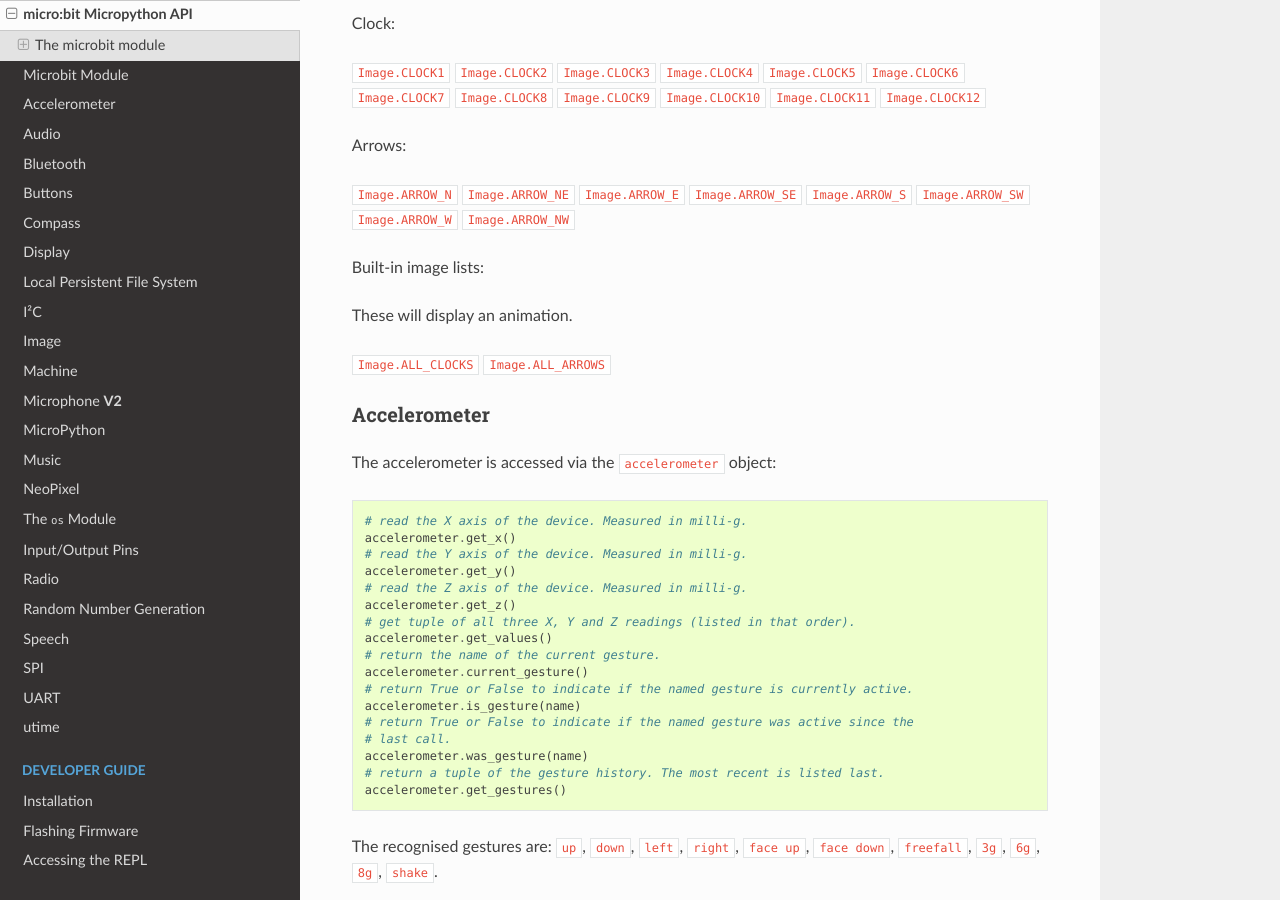
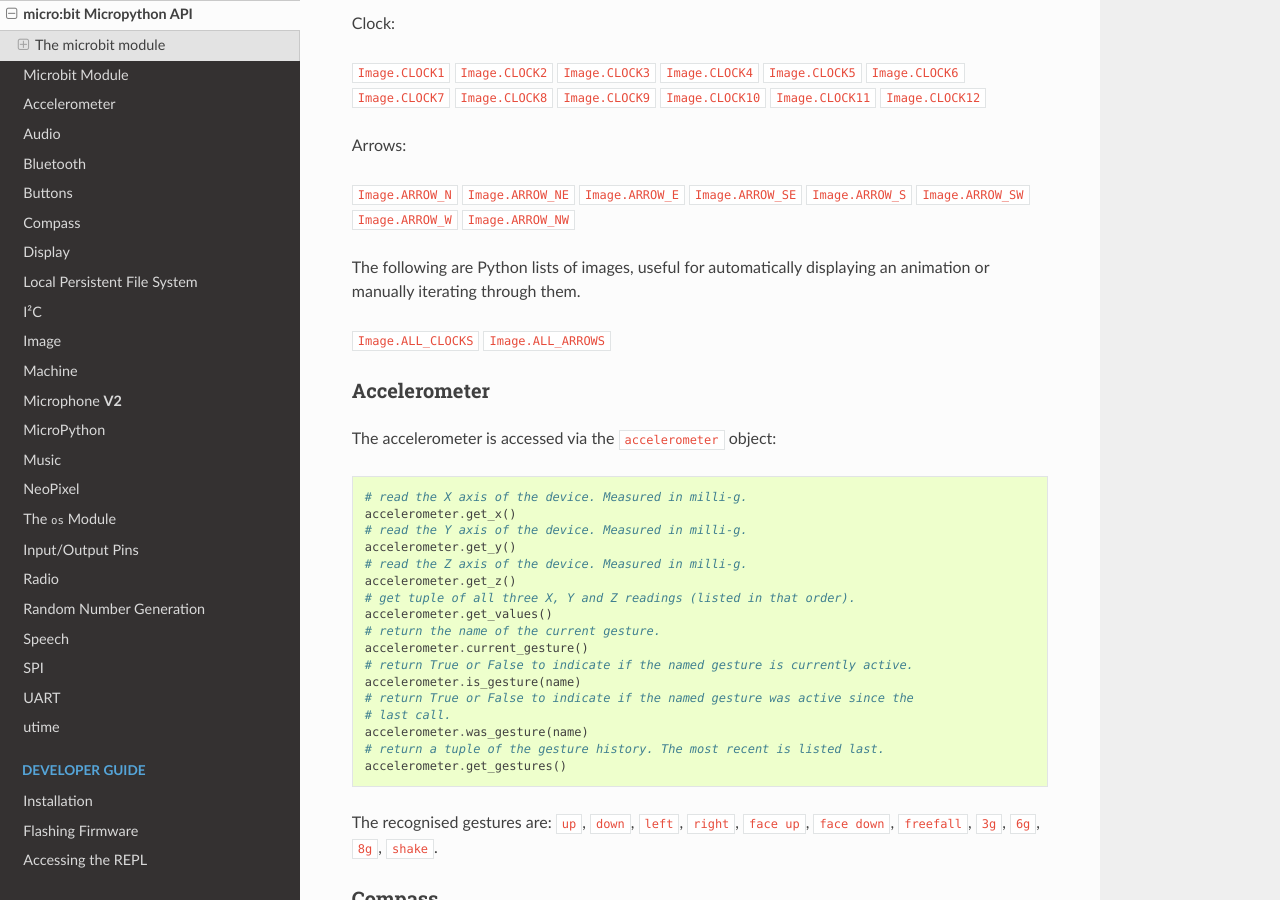
Before and after one commit to bbcmicrobit/micropython, a Sphinx documentation site: the page built from docs/microbit_micropython_api.rst, in a window 1280 px wide and 900 px high, scrolled down 4918 px. Built offline with Sphinx 7.4.7 and the Read the Docs theme 2.0.0, drawn with Linux system fonts in a browser that asks for light colours.

Commit message:
Update docs/microbit_micropython_api.rst
Co-authored-by: Carlos Pereira Atencio <carlos@microbit.org>

```diff
--- a/docs/microbit_micropython_api.rst
+++ b/docs/microbit_micropython_api.rst
@@ -271,9 +271,8 @@
 ``Image.ARROW_N`` ``Image.ARROW_NE`` ``Image.ARROW_E`` ``Image.ARROW_SE``
 ``Image.ARROW_S`` ``Image.ARROW_SW`` ``Image.ARROW_W`` ``Image.ARROW_NW``
 
-Built-in image lists:
-
-These will display an animation.
+The following are Python lists of images, useful for automatically displaying an
+animation or manually iterating through them.
 
 ``Image.ALL_CLOCKS``
 ``Image.ALL_ARROWS``
```
